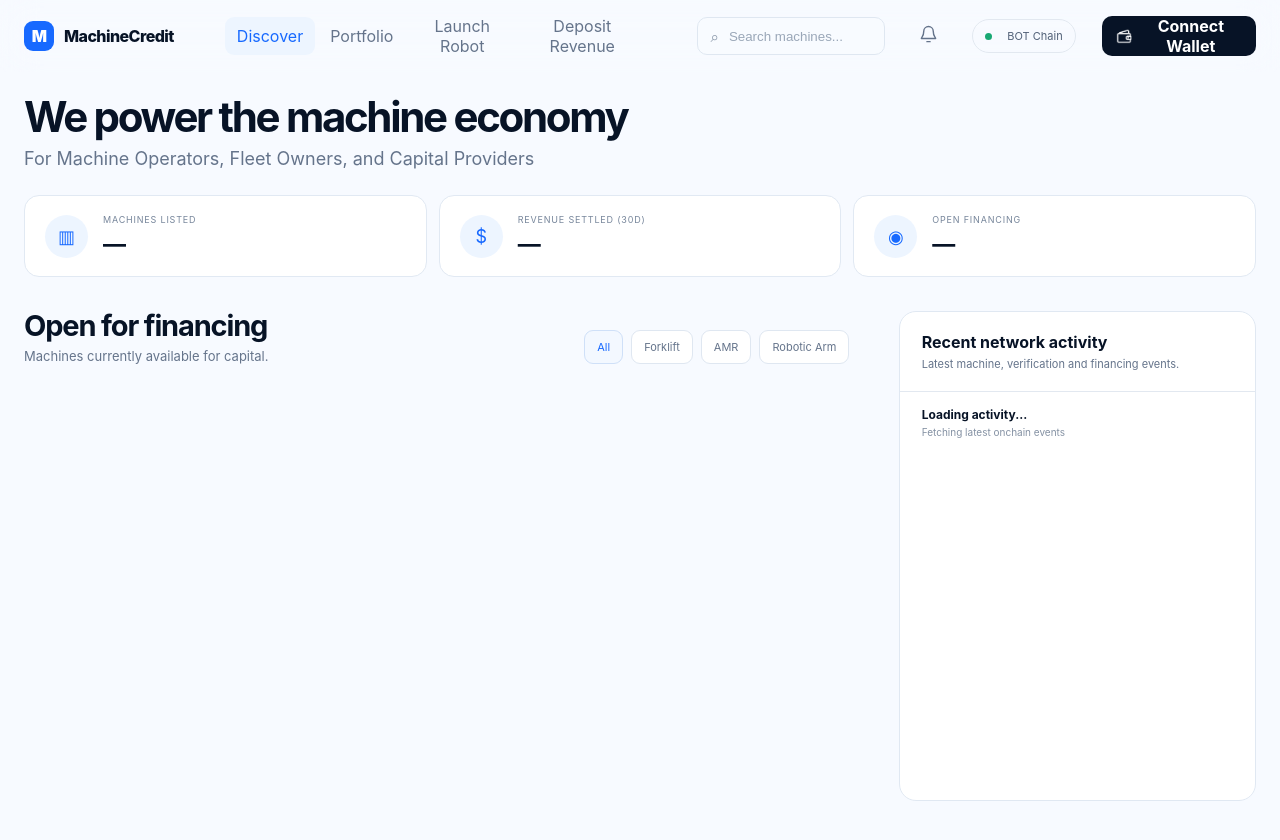
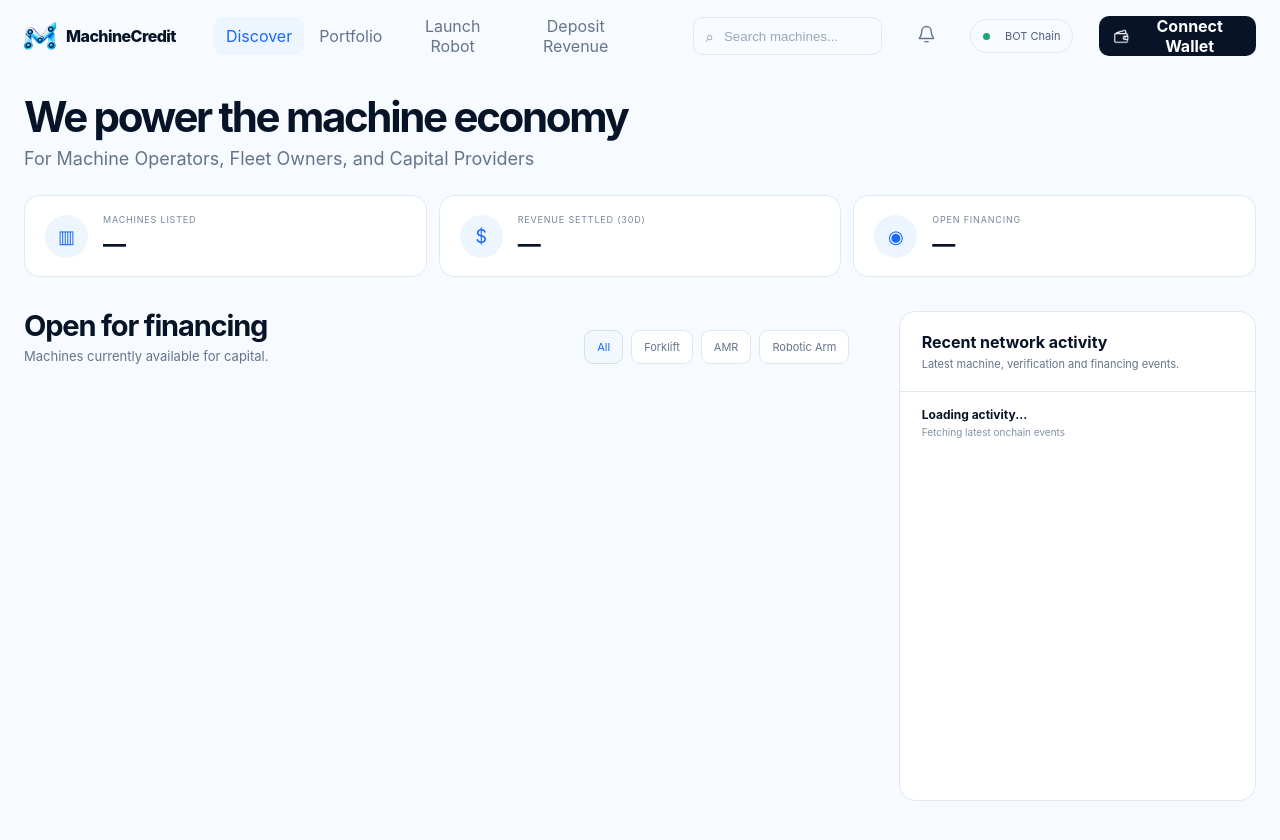
Before and after one commit to deanadibaanugrah/MachineCredit, a plain HTML site: page app.html in a window 1280 px wide. Drawn offline with nearby package versions, Linux system fonts and the light colour scheme.

Commit message:
Use MachineCredit logo for brand mark and favicon

```diff
--- a/app.html
+++ b/app.html
@@ -4,6 +4,7 @@
   <meta charset="UTF-8">
   <meta name="viewport" content="width=device-width, initial-scale=1.0">
   <title>MachineCredit — Discover</title>
+  <link rel="icon" type="image/png" href="asset/machinecredit-logo.png">
   <link rel="stylesheet" href="css/style.css">
   <style>
     .app-wallet-wrap {
@@ -57,7 +58,7 @@
 <nav class="app-nav">
   <div class="app-nav-inner">
     <a href="index.html" class="app-brand">
-      <span class="brand-mark">M</span>
+      <img class="brand-logo" src="asset/machinecredit-logo.png" alt="MachineCredit logo">
       <span>MachineCredit</span>
     </a>
 
--- a/css/style.css
+++ b/css/style.css
@@ -71,15 +71,11 @@
   letter-spacing:-.035em;
 }
 
-.brand-mark{
-  width:31px;
-  height:31px;
-  border-radius:9px;
-  background:var(--blue);
-  display:grid;
-  place-items:center;
-  color:#fff;
-  font-weight:900;
+.brand-logo{
+  width:34px;
+  height:34px;
+  object-fit:contain;
+  flex-shrink:0;
 }
 
 .nav-links{
@@ -1641,10 +1637,9 @@
   white-space:nowrap;
 }
 
-.app-brand .brand-mark{
-  width:30px;
-  height:30px;
-  border-radius:9px;
+.app-brand .brand-logo{
+  width:32px;
+  height:32px;
 }
 
 .app-tabs{
```
Also changed, not shown: index.html (+3 -2 lines), asset/machinecredit-logo.png (added).
